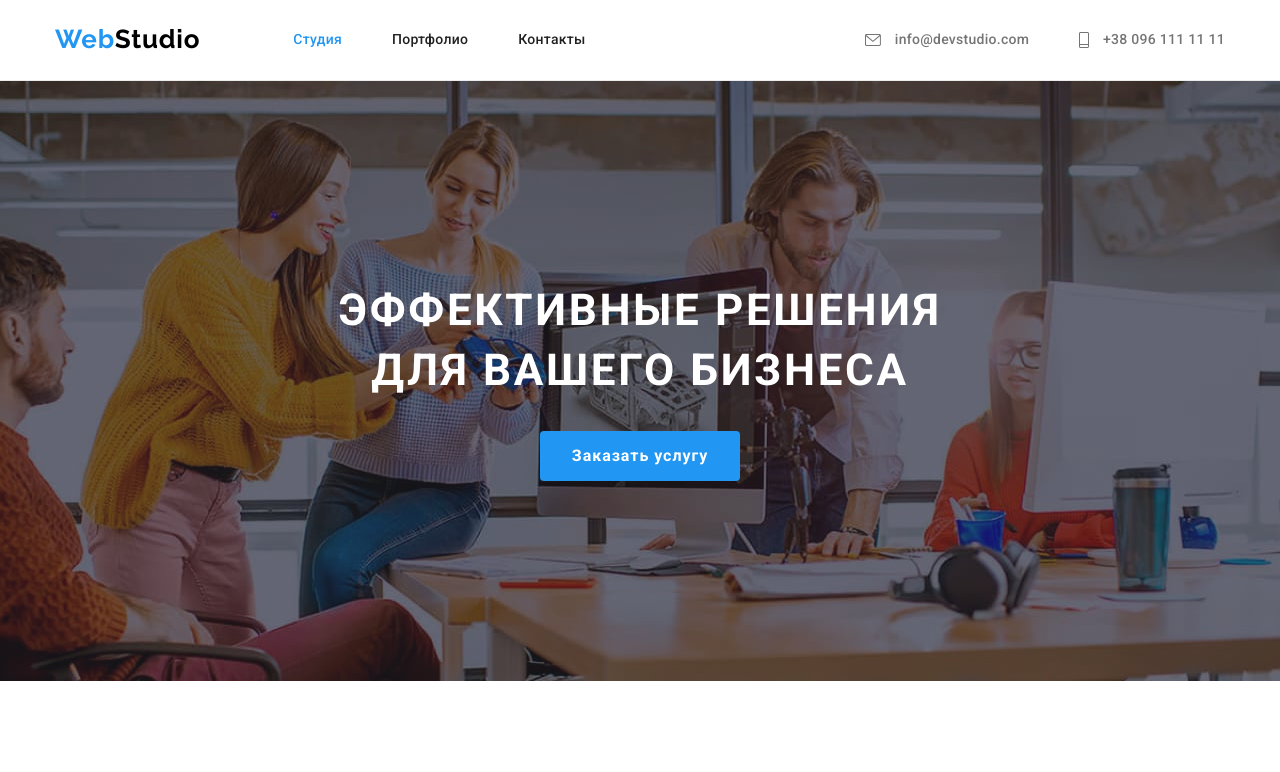
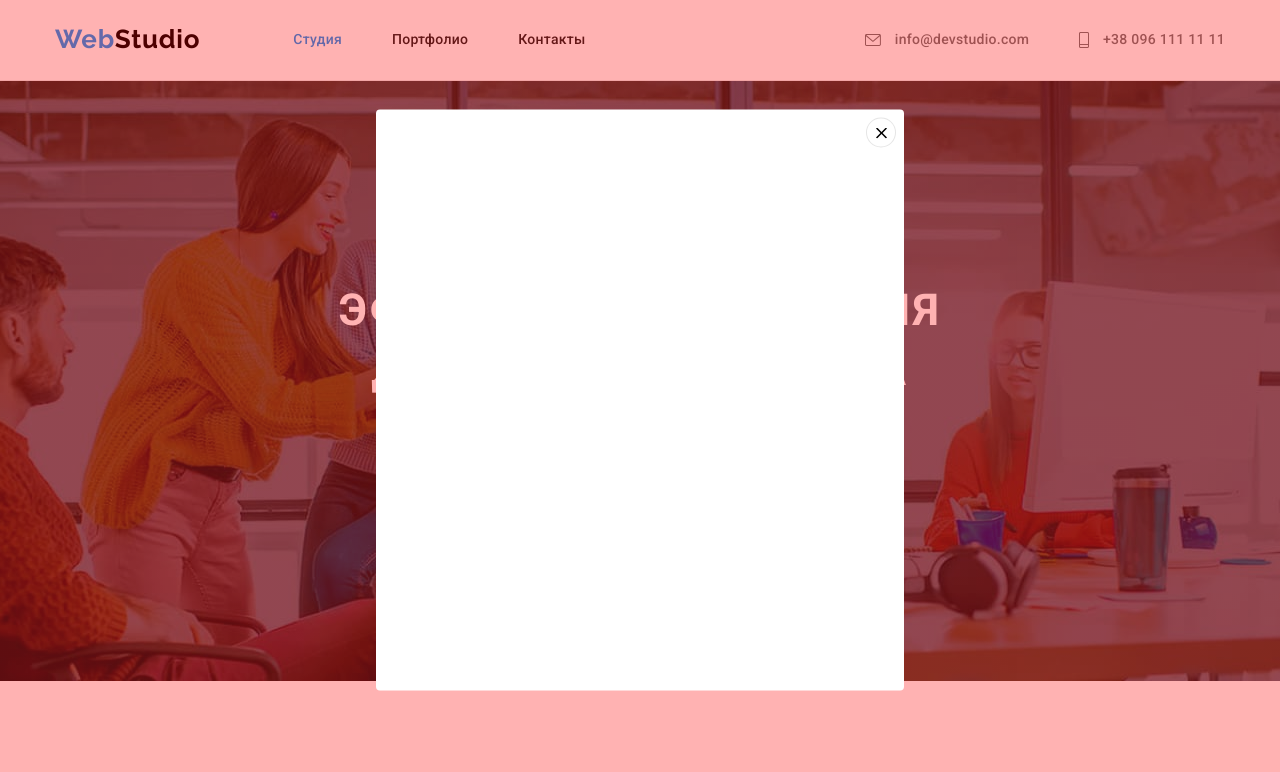
Before and after one commit to Ruslan-Chepurnoy/goit-markup-hw-05, a plain HTML site: page index.html in a window 1280 px wide. Shown: the top 772 px of the page. Drawn offline with nearby package versions, Linux system fonts and the light colour scheme.

Commit message:
hw-5-29.10-21.04

```diff
--- a/css/styles.css
+++ b/css/styles.css
@@ -231,6 +231,60 @@ body {
   color: var(--first-color);
   background-color: var(--accent-color);
 }
+/* modal */
+.backdrop {
+  position: fixed;
+  top: 0;
+  left: 0;
+
+  width: 100%;
+  height: 100%;
+
+  background-color: rgba(255, 0, 0, 0.3);
+}
+.backdrop.is-hedden {
+  opacity: 1;
+  pointer-events: none;
+}
+.modal {
+  position: absolute;
+  top: 50%;
+  left: 50%;
+  transform: translate(-50%, -50%);
+
+  min-width: 528px;
+  min-height: 581px;
+  border-radius: 4px;
+  /* box-shadow: 0px 1px 3px rgba(0, 0, 0, 0.12), 0px 1px 1px rgba(0, 0, 0, 0.14),
+    0px 2px 1px rgba(0, 0, 0, 0.2); */
+
+  box-shadow: 1px, 0px, 2px rgba(0, 0, 0, 0.2), 1px, 0px,
+    1px rgba(0, 0, 0, 0.14), 3px, 0px, 1px rgba(0, 0, 0, 0.12);
+
+  background-color: var(--first-color);
+}
+.modal-buttom {
+  display: block;
+  content: '';
+  border-radius: 50%;
+  background-size: 11px, 11px;
+  background-repeat: no-repeat;
+  background-image: url(../images/close.svg);
+  background-position: center;
+  background-color: var(--first-color);
+  border: 1px solid rgba(0, 0, 0, 0.1);
+  position: absolute;
+  top: 8px;
+  right: 8px;
+
+  width: 30px;
+  height: 30px;
+}
+.modal-buttom:hover,
+.modal-buttom:focus .is-hedden {
+  opacity: 0;
+}
+
 /* features */
 .features {
   padding-top: 94px;
@@ -319,6 +373,7 @@ body {
   align-items: center;
   position: absolute;
   bottom: 0px;
+  left: 0px;
 
   background: rgba(47, 48, 58, 0.8);
 }
--- a/index.html
+++ b/index.html
@@ -66,6 +66,11 @@
           <button type="button" class="hero-button">Заказать услугу</button>
         </div>
       </section>
+      <div class="backdrop is-hedden">
+        <div class="modal">
+          <button class="modal-buttom"></button>
+        </div>
+      </div>
       <section class="features">
         <div class="container">
           <h2 hidden>Особености</h2>
```
Also changed, not shown: images/close.svg (added).
